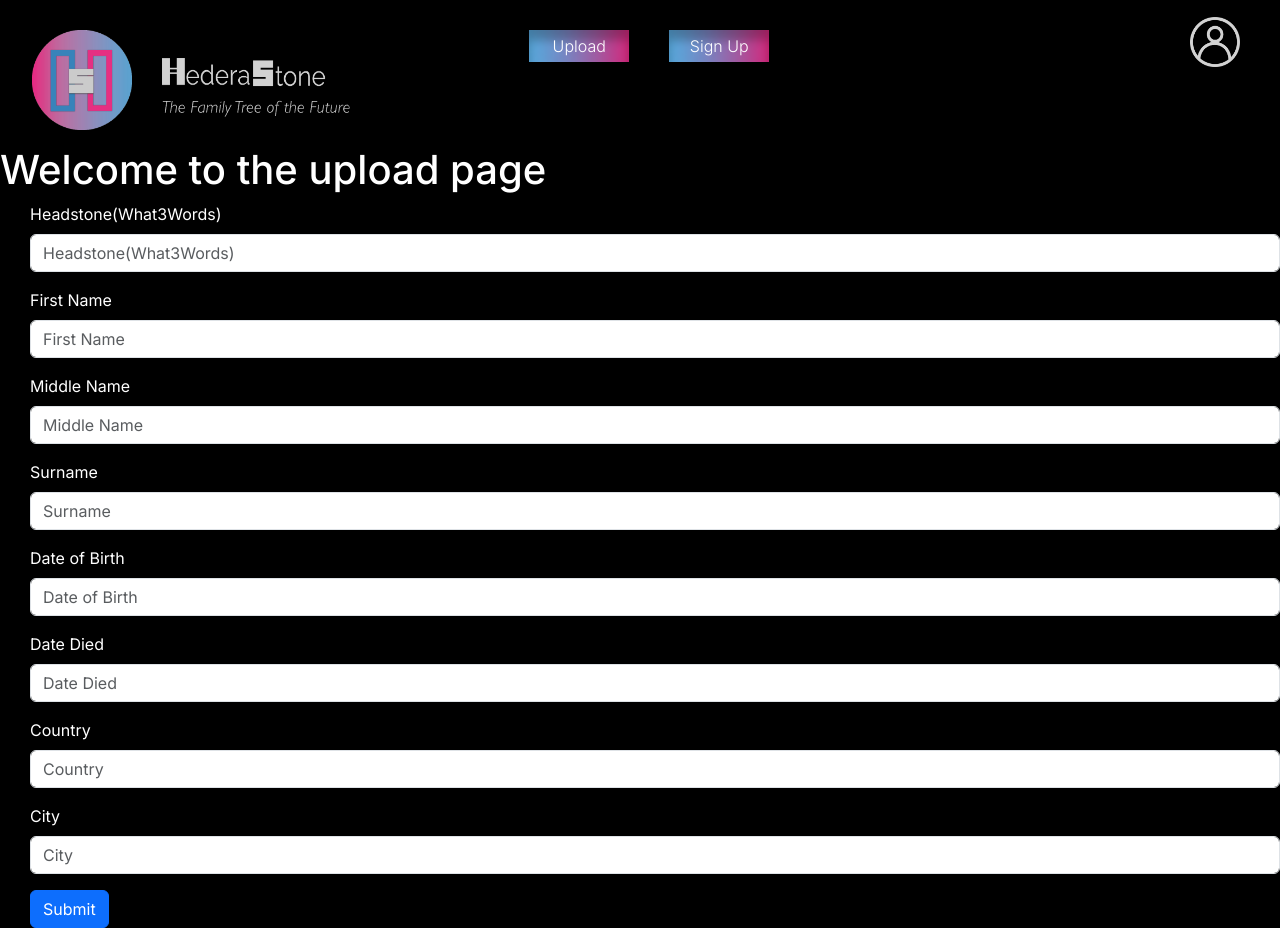
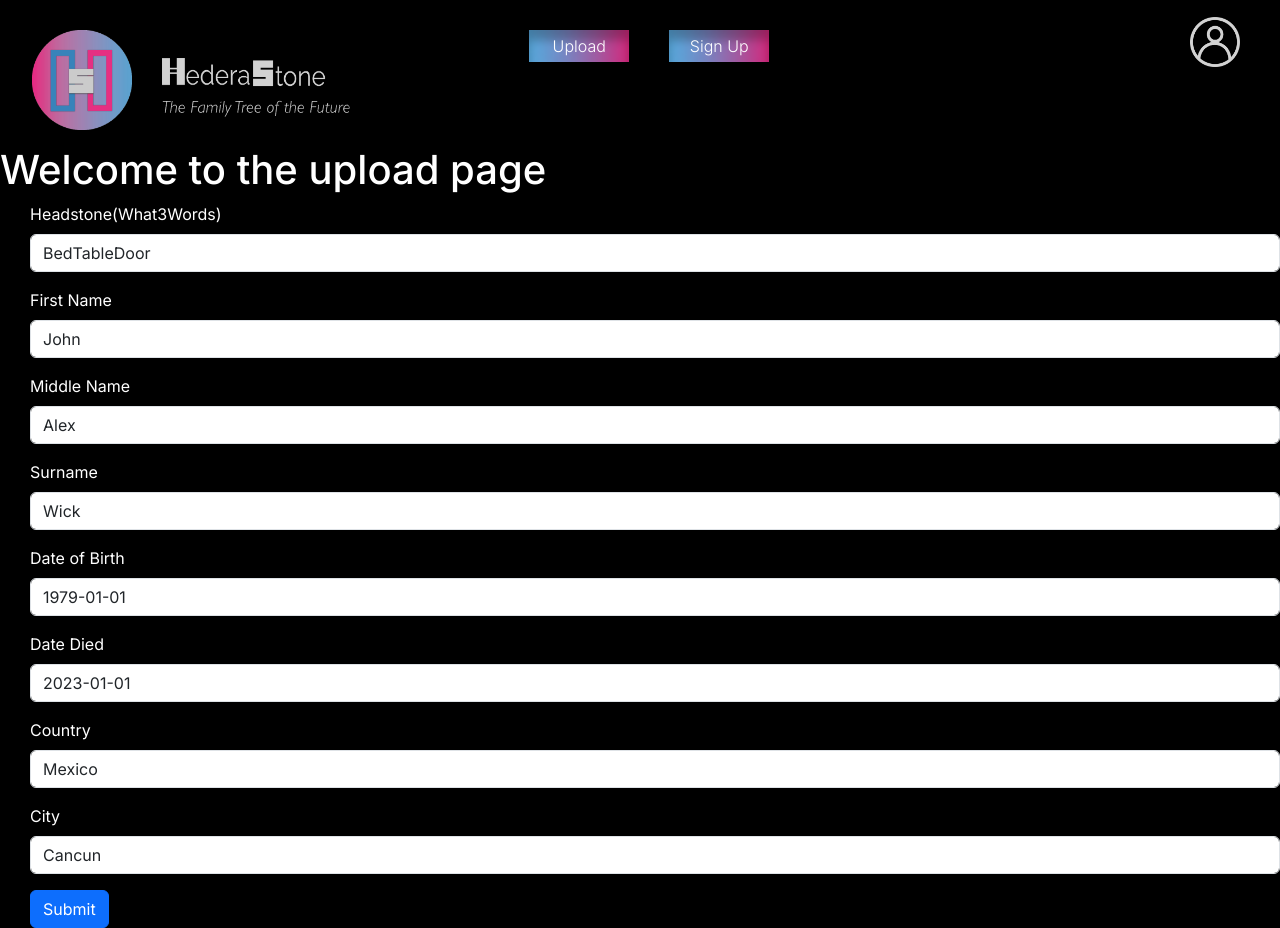
Before and after one commit to 010JGL/hedera_stone_v1, a Next.js app: page /upload/upload in a window 1280 px wide. Built offline with nearby package versions, Linux system fonts and the light colour scheme.

Commit message:
upload form updated with values

```diff
--- a/app/api/db/route.js
+++ b/app/api/db/route.js
@@ -1,25 +1,18 @@
-
-
+// Not working, have to manually update DB from Vercel in Storage/Query
 import { db } from "@vercel/postgres";
 
-
-const msg = async () => { // async function
-
-  const client = await db.connect();
-  await client.sql`DROP TABLE IF EXISTS nfts CASCADE;
-  CREATE TABLE nfts (
-  id SERIAL PRIMARY KEY,
-  name VARCHAR(255) NOT NULL,
-  image_url VARCHAR(255) NOT NULL,
-  threed_image_url VARCHAR(255) NOT NULL,
-  price INTEGER NOT NULL,
-  creator VARCHAR(255) NOT NULL,
-  description TEXT NOT NULL,
-  date TIMESTAMP
-  );`
-
-return (
-  <div>db reset</div>
-)
-
-};
+const client = await db.connect();
+await client.sql`DROP TABLE IF EXISTS nfts CASCADE;`;
+await client.sql`CREATE TABLE nfts (
+    id SERIAL PRIMARY KEY,
+    words VARCHAR(255) NOT NULL,
+    firstname VARCHAR(255) NOT NULL,
+    middlename VARCHAR(255) NOT NULL,
+    surname VARCHAR(255) NOT NULL,
+    datebirth VARCHAR(255) NOT NULL,
+    datedied VARCHAR(255) NOT NULL,
+    country VARCHAR(255) NOT NULL,
+    city VARCHAR(255) NOT NULL,
+    description TEXT NOT NULL,
+    date TIMESTAMP
+    );`;
--- a/app/upload/signup/page.jsx
+++ b/app/upload/signup/page.jsx
@@ -32,7 +32,7 @@ export default function SignUp() {
     });
 
     const data = await res.json();
-    console.log(data);
+    //console.log(data);
   };
   return (
     <main>
--- a/app/upload/upload/page.jsx
+++ b/app/upload/upload/page.jsx
@@ -7,15 +7,42 @@ import Form from "react-bootstrap/Form";
 
 export default function UploadForm() {
 
-  const [words, setWords] = useState("");
-  const [firstname, setFirstname] = useState("");
-  const [middlename, setMiddlename] = useState("");
-  const [surname, setSurname] = useState("");
-  const [birthdate, setBirthdate] = useState("");
-  const [datedied, setDatedied] = useState("");
-  const [country, setCountry] = useState("");
-  const [city, setCity] = useState("");
+  const [words, setWords] = useState("BedTableDoor");
+  const [firstname, setFirstname] = useState("John");
+  const [middlename, setMiddlename] = useState("Alex");
+  const [surname, setSurname] = useState("Wick");
+  const [datebirth, setDatebirth] = useState("1979-01-01");
+  const [datedied, setDatedied] = useState("2023-01-01");
+  const [country, setCountry] = useState("Mexico");
+  const [city, setCity] = useState("Cancun");
 
+  const handleSubmit = async (e) => {
+    e.preventDefault();
+    // validations
+
+    console.log(`inside handleSubmit upload`);
+
+    const res = await fetch("/api/upload", {
+      method: "POST",
+      headers: {
+        "Content-Type": "application/json",
+      },
+      body: JSON.stringify({
+        time: new Date().toISOString(),
+        words,
+        firstname,
+        middlename,
+        surname,
+        datebirth,
+        datedied,
+        country,
+        city,
+      }),
+    });
+
+    const data3 = await res.json();
+    console.log(data3);
+  };
 
   return (
     <main>
@@ -24,37 +51,37 @@ export default function UploadForm() {
         <Form>
           <Form.Group className="mb-3" controlId="formBasicW3w">
             <Form.Label>Headstone(What3Words)</Form.Label>
-            <Form.Control type="words" name="words" placeholder="Headstone(What3Words)" />
+            <Form.Control value={words} onChange={(e) => setWords(e.target.value)} type="words" name="words" placeholder="Headstone(What3Words)" />
           </Form.Group>
           <Form.Group className="mb-3" controlId="formBasicFirstname">
             <Form.Label>First Name</Form.Label>
-            <Form.Control type="firstname" name="firstname" placeholder="First Name" />
+            <Form.Control value={firstname} type="firstname" onChange={(e) => setFirstname(e.target.value)} name="firstname" placeholder="First Name" />
           </Form.Group>
           <Form.Group className="mb-3" controlId="formBasicMiddlename">
             <Form.Label>Middle Name</Form.Label>
-            <Form.Control type="middlename" name="middlename" placeholder="Middle Name" />
+            <Form.Control value={middlename} onChange={(e) => setMiddlename(e.target.value)} type="middlename" name="middlename" placeholder="Middle Name" />
           </Form.Group>
           <Form.Group className="mb-3" controlId="formBasicSurname">
             <Form.Label>Surname</Form.Label>
-            <Form.Control type="surname" name="surname" placeholder="Surname" />
+            <Form.Control value={surname} onChange={(e) => setSurname(e.target.value)} type="surname" name="surname" placeholder="Surname" />
           </Form.Group>
           <Form.Group className="mb-3" controlId="formBasicDateOfBirth">
             <Form.Label>Date of Birth</Form.Label>
-            <Form.Control type="birthdate" name="birthdate" placeholder="Date of Birth" />
+            <Form.Control value={datebirth} onChange={(e) => setDatebirth(e.target.value)} type="datebirth" name="datebirth" placeholder="Date of Birth" />
           </Form.Group>
           <Form.Group className="mb-3" controlId="formBasicDateDied">
             <Form.Label>Date Died</Form.Label>
-            <Form.Control type="datedied" name="datedied" placeholder="Date Died" />
+            <Form.Control value={datedied} onChange={(e) => setDatedied(e.target.value)} type="datedied" name="datedied" placeholder="Date Died" />
           </Form.Group>
           <Form.Group className="mb-3" controlId="formBasicCountry">
             <Form.Label>Country</Form.Label>
-            <Form.Control type="country" name="country" placeholder="Country" />
+            <Form.Control value={country} onChange={(e) => setCountry(e.target.value)} type="country" name="country" placeholder="Country" />
           </Form.Group>
           <Form.Group className="mb-3" controlId="formBasicCity">
             <Form.Label>City</Form.Label>
-            <Form.Control type="city" name="city" placeholder="City" />
+            <Form.Control value={city} onChange={(e) => setCity(e.target.value)} type="city" name="city" placeholder="City" />
           </Form.Group>
-          <Button variant="primary" type="submit">
+          <Button variant="primary" type="submit" onClick={handleSubmit}>
             Submit
           </Button>
         </Form>
```
Also changed, not shown: app/api/upload/route.js (+12 -5 lines).
